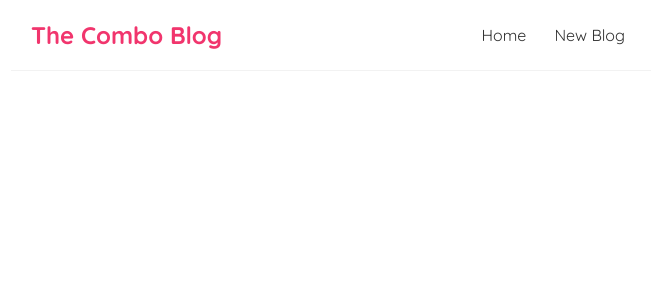
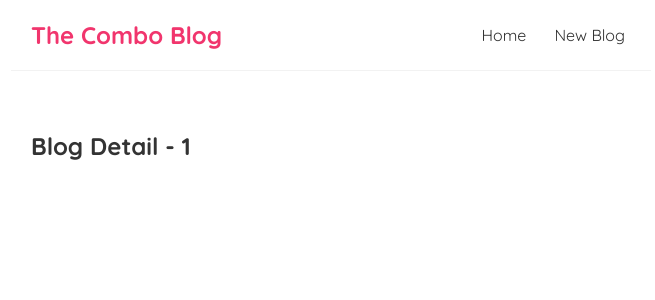
Before and after one commit to Ozioma45/Combo_blog-React, a React (Vite) app: page /blogs/1 in a window 1280 px wide. Shown: the top 300 px of the page, without its empty margins (309-964 px from the left). Built offline with nearby package versions, Linux system fonts and the light colour scheme.

Commit message:
Route Parameters

```diff
--- a/src/App.jsx
+++ b/src/App.jsx
@@ -1,3 +1,4 @@
+import BlogDetails from "./BlogDetails";
 import Create from "./Create";
 import Home from "./Home";
 import Navbar from "./Navbar";
@@ -16,6 +17,9 @@ function App() {
             <Route path="/create">
               <Create />
             </Route>
+            <Route path="/blogs/:id">
+              <BlogDetails />
+            </Route>
           </Switch>
         </div>
       </div>
--- /dev/null
+++ b/src/BlogDetails.jsx
@@ -0,0 +1,11 @@
+import { useParams } from "react-router-dom";
+
+export default function BlogDetails() {
+  const { id } = useParams();
+
+  return (
+    <div className="blog-detail">
+      <h2>Blog Detail - {id}</h2>
+    </div>
+  );
+}
--- a/src/BlogList.jsx
+++ b/src/BlogList.jsx
@@ -1,14 +1,15 @@
+import { Link } from "react-router-dom";
+
 export default function BlogList({ blogs, title }) {
-  /* const blogs = props.blogs;
-  const title = props.title; */
-
   return (
     <div className="Blog-list">
       <h2>{title}</h2>
       {blogs.map((blog) => (
         <div className="blog-preview" key={blog.id}>
-          <h2>{blog.title}</h2>
-          <p>Written by {blog.author}</p>
+          <Link to={`/blogs/${blog.id}`}>
+            <h2>{blog.title}</h2>
+            <p>Written by {blog.author}</p>
+          </Link>
         </div>
       ))}
     </div>
--- a/src/index.css
+++ b/src/index.css
@@ -48,3 +48,7 @@
   color: #f1356d;
   margin-bottom: 8px;
 }
+
+.blog-preview a {
+  text-decoration: none;
+}
```
